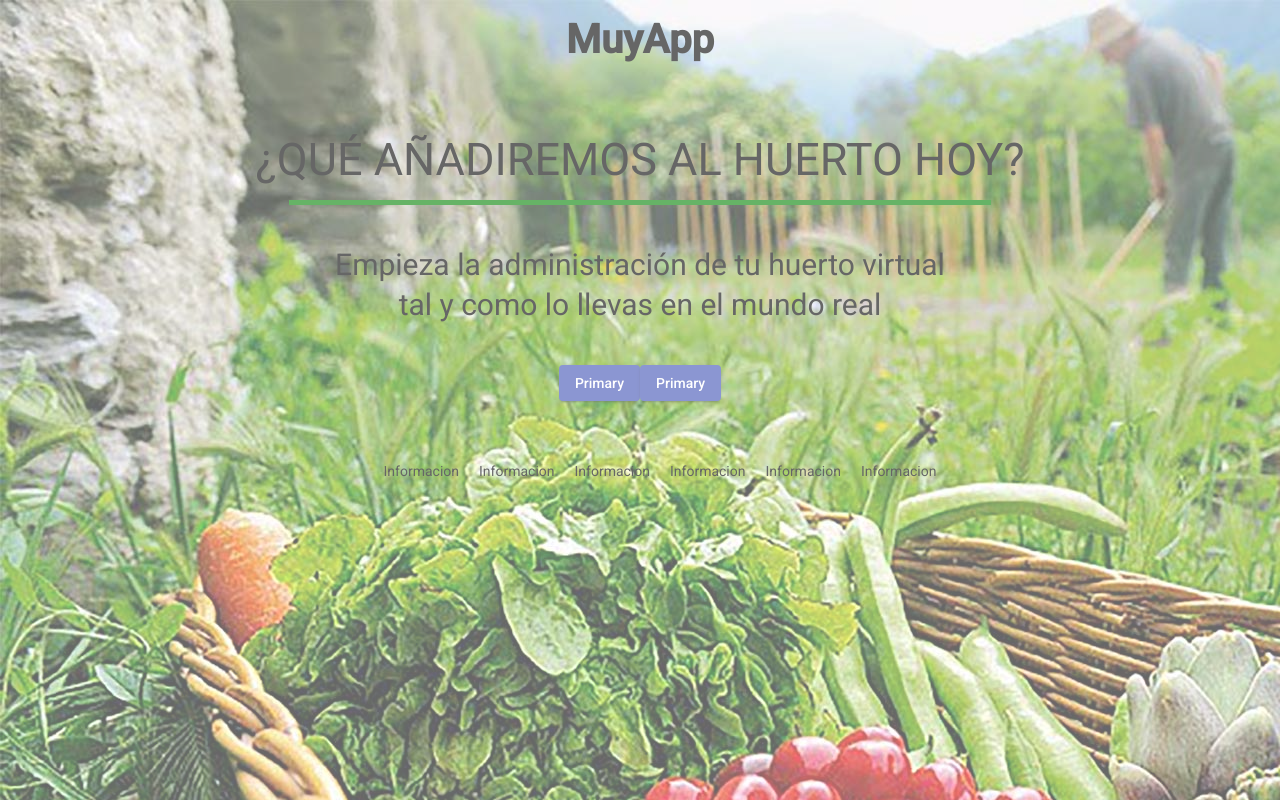
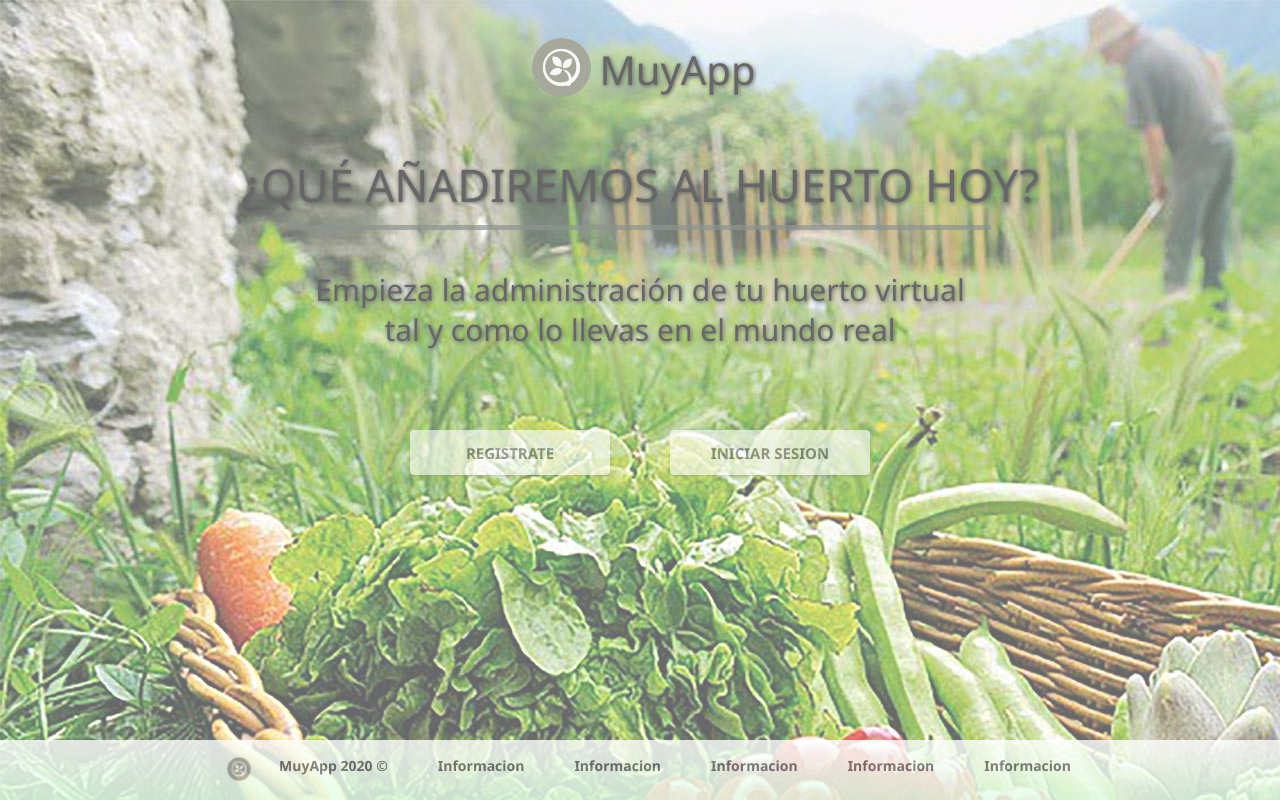
Before and after one commit to khebinMant/MuyApp, an Angular app in the folder client/: page /inicio in a window 1280 px wide. Built offline with nearby package versions, Linux system fonts and the light colour scheme.

Commit message:
Primera pantalla

```diff
--- a/client/src/app/pages/inicio/inicio.component.html
+++ b/client/src/app/pages/inicio/inicio.component.html
@@ -1,7 +1,10 @@
 
   <div class="container">
-    <div class="titulo">
-      MuyApp
+    <div class="cabecera">
+      <img src="../../../assets/iconos/huerto.png" alt="">
+      <div class="titulo">
+        MuyApp
+      </div>
     </div>
     <div class="subtitulo">
       ¿QUÉ AÑADIREMOS AL HUERTO HOY?
@@ -14,17 +17,18 @@
       tal y como lo llevas en el mundo real
     </div>
     <div class="botones">
-      <button mat-raised-button color="primary">Primary</button>
-      <button mat-raised-button color="primary">Primary</button>
+      <button mat-raised-button>REGISTRATE</button>
+      <button mat-raised-button>INICIAR SESION</button>
     </div>
     <div class="footer">
       <ul>
-        <li> <a>Informacion</a> </li>
-        <li> <a>Informacion</a> </li>
-        <li> <a>Informacion</a> </li>
-        <li> <a>Informacion</a> </li>
-        <li> <a>Informacion</a> </li>
-        <li> <a>Informacion</a> </li>
+        <img src="../../../assets/iconos/huerto.png" alt="">
+        <li> <a href="#">MuyApp 2020 ©</a> </li>
+        <li> <a href="#">Informacion</a> </li>
+        <li> <a href="#">Informacion</a> </li>
+        <li> <a href="#">Informacion</a> </li>
+        <li> <a href="#">Informacion</a> </li>
+        <li> <a href="#">Informacion</a> </li>
       </ul>
     </div>
   </div>
--- a/client/src/app/pages/inicio/inicio.component.scss
+++ b/client/src/app/pages/inicio/inicio.component.scss
@@ -1,49 +1,95 @@
-
+*{
+  font-family: 'Segoe UI', Tahoma, Geneva, Verdana, sans-serif;
+}
 .container{
+  position: relative;
   background-image: url("../../../assets/imagenes/inicio.jpg");
   background-repeat: no-repeat;
-  background-attachment: fixed;
+  background-attachment: inherit;
   opacity: 60%;
   width: 100%;
   height: 100%;
 }
-.titulo{
+.cabecera{
+  display: flex;
+  text-shadow: 1px 1px 4px #000000;
   padding-top: 30px;
-  margin-bottom: 100px;
+  margin-bottom: 70px;
+  justify-content: center;
   text-align: center;
   font-size: 40px;
-  font-weight: bold;
+  img{
+    opacity: 1;
+    width: 75px;
+    height: 75px;
+  }
+  .titulo{
+    padding-top: 30px;
+  }
+}
+.subtitulo{
+  text-shadow: 1px 1px 4px #000000;
+  text-align: center;
+  font-size: 45px;
 }
 .leyenda{
+  text-shadow: 1px 1px 4px #000000;
   font-size: 30px;
   text-align: center;
   margin-top: 50px;
 }
 .botones{
+  padding: 40px 40px;
+  justify-content: center;
   text-align: center;
   margin-top: 50px;
   margin-bottom: 50px;
 }
+.botones button {
+  font-weight: bold;
+  display: inline-block;
+  opacity: 60%;
+  width: 200px;
+  margin: 0px 30px;
+  height: 45px;
+  font-size: 15px;
+  color: black;
+}
 hr{
+  opacity: 70%;
   height: 3px;
-  background-color: green;
+  background-color: #404D46;
   border-color: transparent;
   margin-top: 30px;
   width: 700px;
 }
-.subtitulo{
-  text-align: center;
-  font-size: 45px;
+
+.footer{
+  background:linear-gradient(to top,#D2FFD7,white);
+  opacity: 80%;
+  position: absolute;
+  width: 100%;
+  bottom: 0px;
+  height: 60px;
 }
-.footer{
-  text-align: center;
-  height: 100px;
+.footer ul li{
+  margin: 2px 25px;
+  font-weight: bold;
+  list-style: none;
 }
-
-.footer ul li{
-  margin: 10px;
-  display: inline-block;
+.footer ul img{
+    width: 30px;
+    height: 30px;
+}
+.footer ul li a:link{
+  color : black;
+  text-decoration: none;
+}
+.footer ul li a:hover{
+  font-size: 1rem;
 }
 .footer ul{
-  text-align: center;
+  display: flex;
+  flex-direction: row;
+  justify-content: center;
 }
```
Also changed, not shown: client/src/assets/iconos/huerto.png (added).
